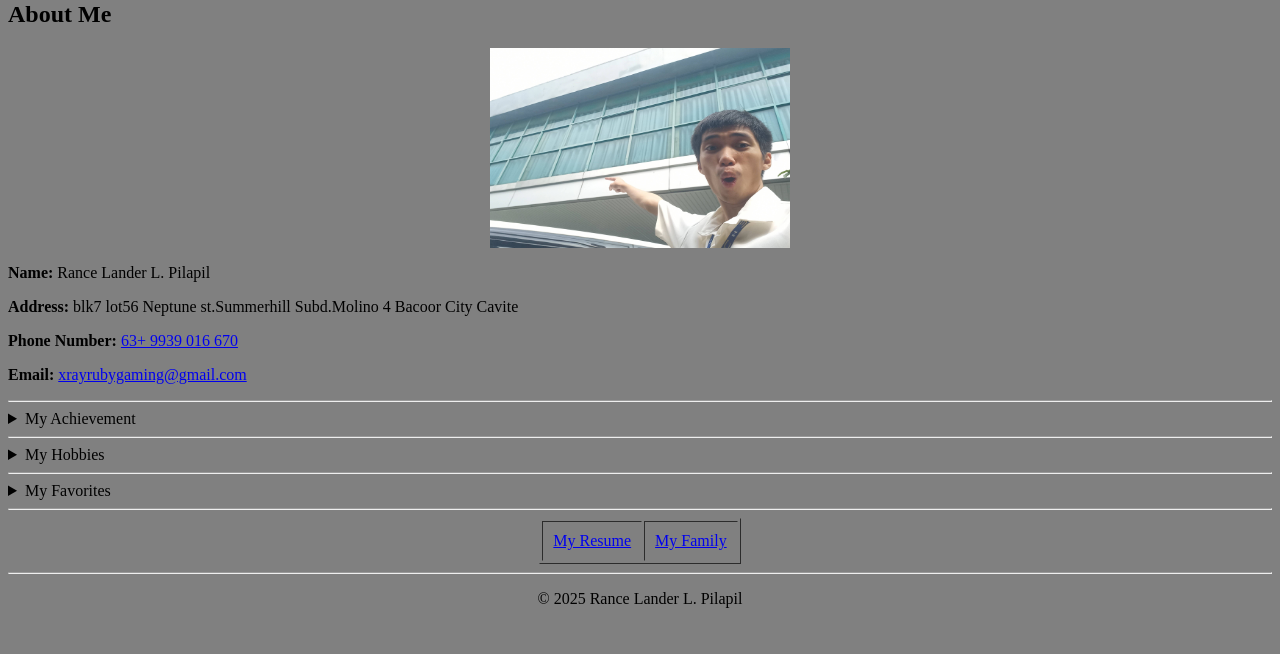
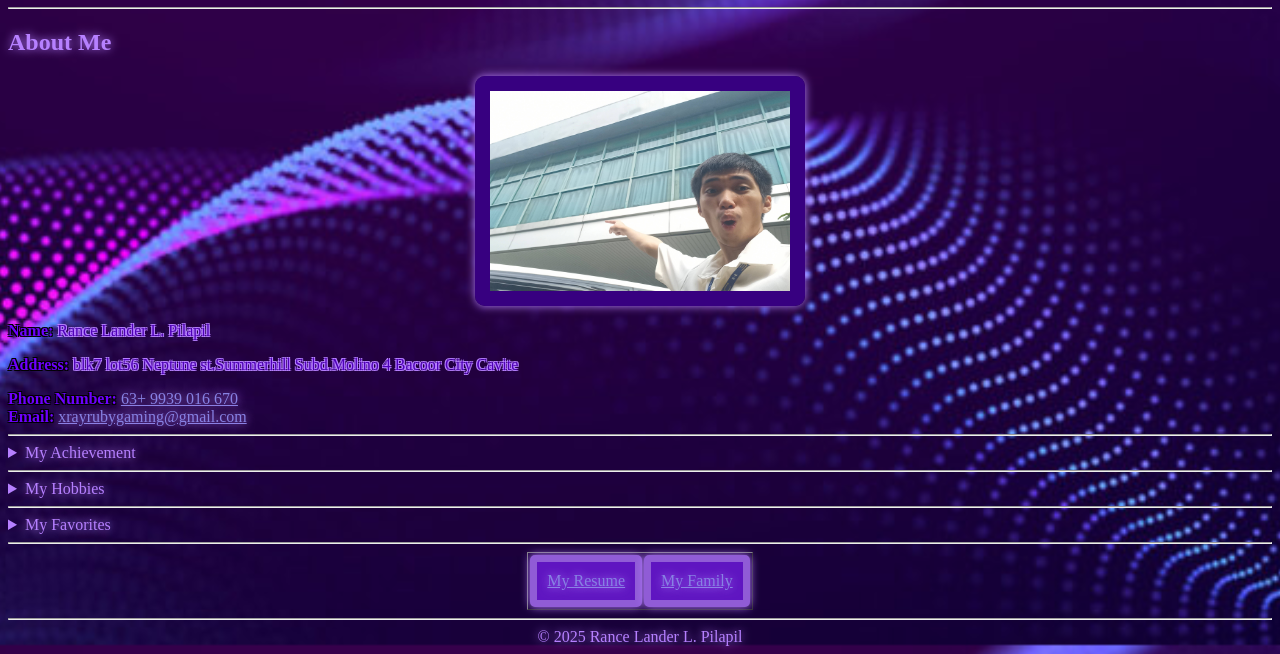
Before and after one commit to RancePilapil/HTML-Portfolio, a plain HTML site: page index.html in a window 1280 px wide. Shown: the part 155-809 px from the top of the page. Drawn offline with Linux system fonts and the light colour scheme.

Commit message:
Add files via upload

```diff
--- a/index.html
+++ b/index.html
@@ -5,11 +5,12 @@
         <meta name="viewport" content="width=device-width, initial-scale=1.0">
         <meta name="description" content="A brief description of the page">
         <title>Home</title>
+        <link rel="stylesheet" type="text/css" href="style.css">
     </head>
 
-    <body bgcolor="grey">
+    <body>
         <section>
-            <table border="1" align="center" cellpadding="10">
+            <table id ="nav" align="center">
                 <tr>
                     <td align="center">
                         <a href="resume.html">My Resume</a>
@@ -18,6 +19,7 @@
                         <a href="my_family.html">My Family</a>
                     </td>
                 </tr>
+23r
             </table>
         </section>
 
@@ -29,11 +31,12 @@
         <main>
             <section>
                 <h2>About Me</h2>
-                <center><img src="poggrass2.jpg" width="300" height="200" align="center"></center>
+                <center><img id="pfp" src="poggrass2.jpg" width="300" height="200" align="center"></center>
                 <p><b>Name:</b> Rance Lander L. Pilapil</p>
                 <p><b>Address:</b> blk7 lot56 Neptune st.Summerhill Subd.Molino 4 Bacoor City Cavite</p>
-                <p><b>Phone Number:</b> <a href="tel:+639939016670">63+ 9939 016 670</a></p>
-                <p><b>Email:</b> <a href="mailto:xrayrubygaming@gmail.com">xrayrubygaming@gmail.com</a></p>
+                <b>Phone Number:</b> <a href="tel:+639939016670">63+ 9939 016 670</a>
+                <br>
+                <b>Email:</b> <a href="mailto:xrayrubygaming@gmail.com">xrayrubygaming@gmail.com</a>
                 <hr>
                 <details>
                     <summary>My Achievement</summary>
@@ -91,10 +94,9 @@
             </section>
         </main>
 
-        <footer>
+        <footer align="center">
             <hr>
-            <p align="center">&copy; 2025 Rance Lander L. Pilapil</p>
+            &copy; 2025 Rance Lander L. Pilapil
         </footer>
     </body>
-
 </html>
--- /dev/null
+++ b/style.css
@@ -0,0 +1,54 @@
+body {
+  background-image: url("backgroundxd.jpg");
+  background-repeat: no-repeat;
+  background-size: cover;
+  background-position: center center;
+  background-attachment: fixed;
+}
+
+h1, h2, h3, h4, h5, summary, li, footer {
+  color: #B680FF;
+  text-shadow: 0px 0px 10px #B680FF;
+}
+
+img {
+  border: 6px solid #370080;
+  border-radius: 10px;
+  box-shadow: 0px 0px 10px #B680FF;
+}
+#pfp {
+  border: 15px solid #370080;
+  border-radius: 10px;
+  box-shadow: 0px 0px 10px #B680FF;
+}
+
+b {
+  color: #6E00FF;
+  text-shadow:
+     -1px -1px 0 black,
+     1px -1px 0 black,
+     -1px 1px 0 black,
+     1px 1px 0 black;
+}
+
+p {
+  color: #4F00B8;
+  text-shadow:
+     -1px -1px 0 #B680FF,
+     1px -1px 0 #B680FF,
+     -1px 1px 0 #B680FF,
+     1px 1px 0 #B680FF;
+}
+
+a {
+  color: #8782E3;
+  text-shadow: 0px 0px 10px #B680FF;
+}
+
+td {
+  border: 7px solid #905CD6;
+  border-radius: 5px;
+  box-shadow: 0px 0px 10px #B680FF;
+  padding: 10px;
+  background-color: #5F15C1;
+}
```
Also changed, not shown: my_family.html (+1 -0 lines), resume.html (+1 -0 lines), backgroundxd.jpg (added).
